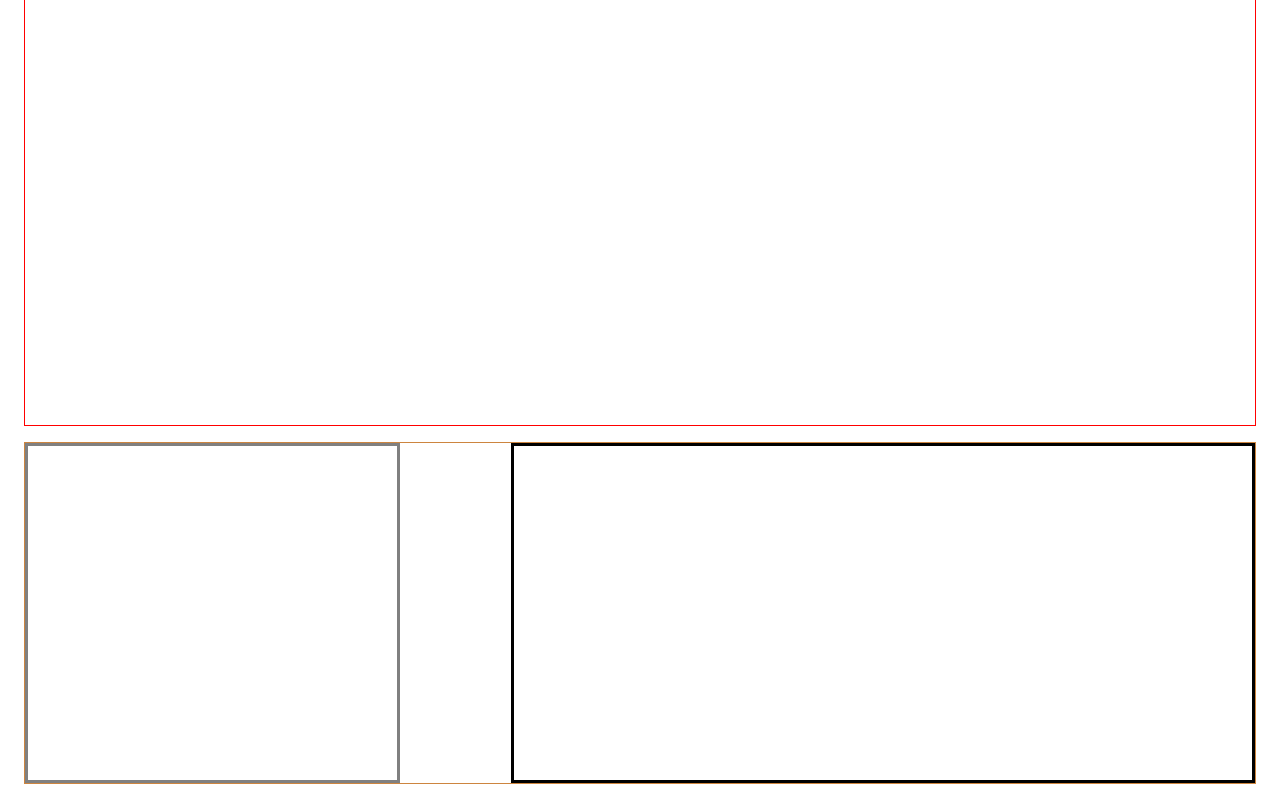
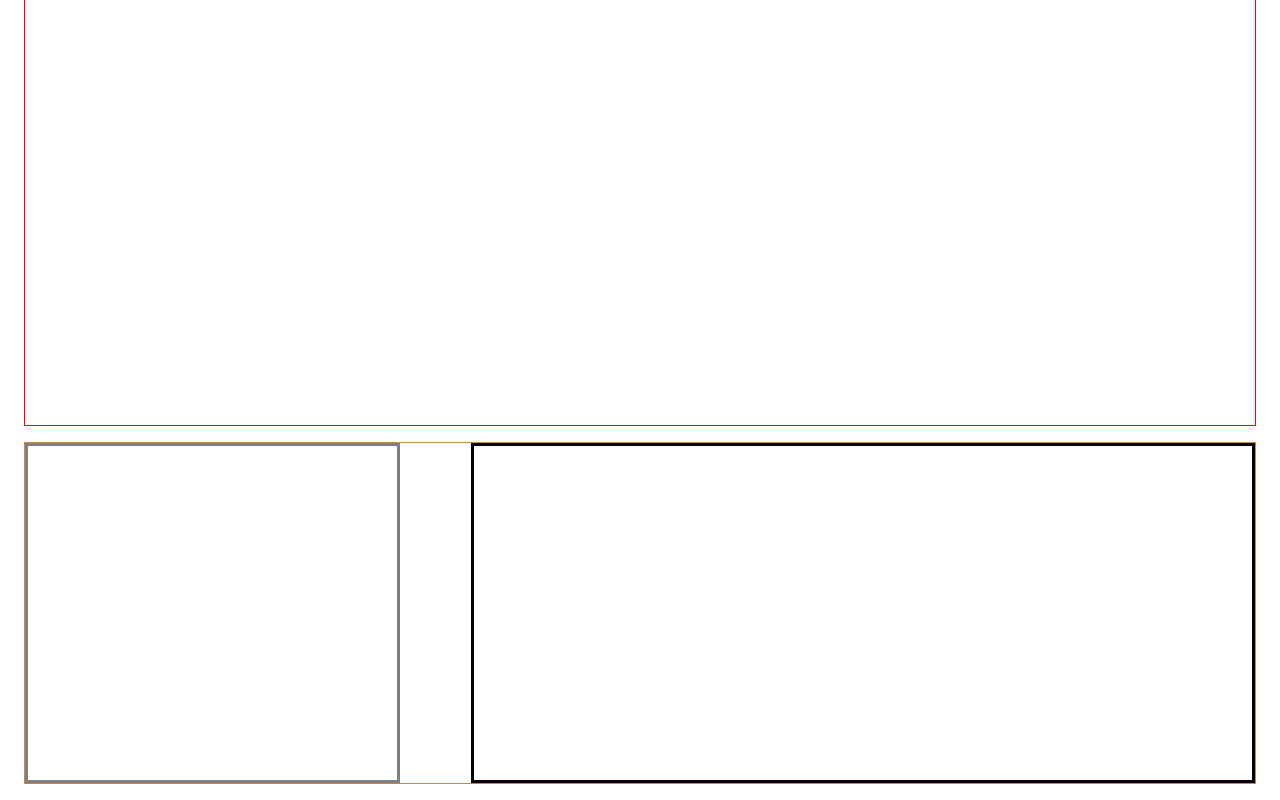
Before and after one commit to kucharze/DOMManipulation, a plain HTML site: page index.html in a window 1280 px wide. Shown: the part 866-1666 px from the top of the page. Drawn offline with Linux system fonts and the light colour scheme.

Commit message:
Adjusted textContainer style

```diff
--- a/style.css
+++ b/style.css
@@ -80,4 +80,6 @@
 .textContainer {
   border: solid black;
   width: 60%;
+  padding: 20px;
+  font-size: 25px;
 }
```
